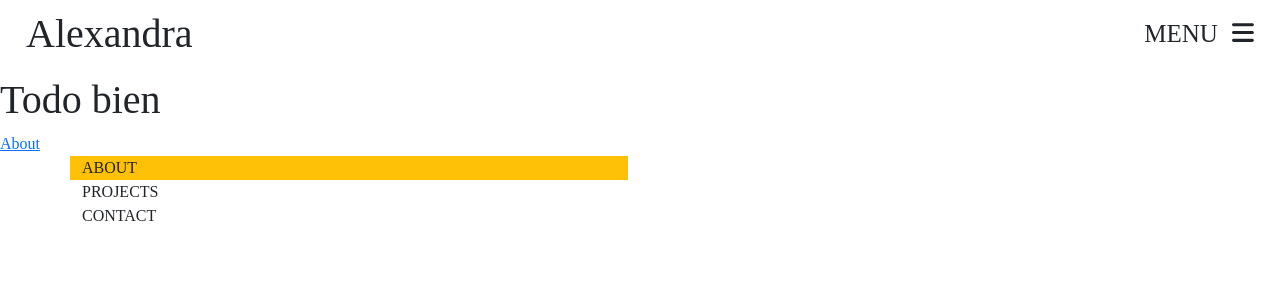
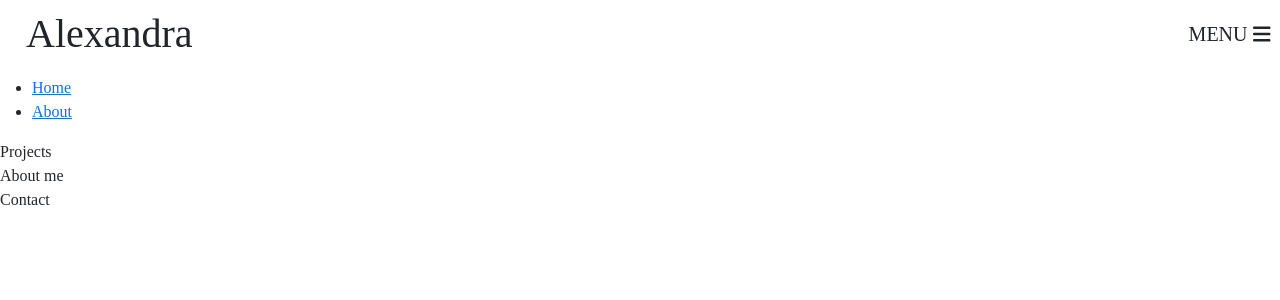
Before and after one commit to lexie70/My-Portfolio, a Next.js app: page / in a window 1280 px wide. Shown: the top 300 px of the page. Built offline with nearby package versions, Linux system fonts and the light colour scheme.

Commit message:
module.css

```diff
--- a/next.config.js
+++ b/next.config.js
@@ -1,4 +1,9 @@
 /** @type {import('next').NextConfig} */
-const nextConfig = {}
+const nextConfig = {
+    experimental:{
+        appDir:true
+    },
+    reactStrictMode:true,
+}
 
 module.exports = nextConfig
--- a/package.json
+++ b/package.json
@@ -19,5 +19,8 @@
     "next": "13.4.2",
     "react": "18.2.0",
     "react-dom": "18.2.0"
+  },
+  "devDependencies": {
+    "standard": "^17.0.0"
   }
 }
--- a/src/app/about/page.jsx
+++ b/src/app/about/page.jsx
@@ -1,9 +1,7 @@
 import Link from "next/link"
 export default function About() {
   return (<>
-
   <h1 className="">yo soy Alexandra Campos</h1>
-  <Link href="/">HOME</Link>
   </>
   )
 }
--- /dev/null
+++ b/src/app/components/Navbar.jsx
@@ -0,0 +1,38 @@
+import { FontAwesomeIcon } from '@fortawesome/react-fontawesome';
+import { faBars } from '@fortawesome/free-solid-svg-icons';
+import styles from "./Navbar.module.css"
+
+export default function Navbar({prop}) {
+    const links = [{
+        label:'Home',
+        route: '/'
+        }, {
+        label:'About',
+          route: '/about'
+        }
+      ]
+
+    return <>
+        <nav className={styles.nav} >
+            <h1 className='ms-3'>Alexandra </h1>
+            <h1 className={styles.bars} > MENU   <span className='' ><FontAwesomeIcon icon={faBars} /></span> </h1>
+        </nav>
+
+        </>
+        }
+
+// function ShowMenu({links}){
+
+//         return<>
+//         <ul>
+//           {links.map(({label,route})=>(
+//            <li key={route}>
+//             <link href={route}>{label}</link>
+//            </li>
+//           ))}
+//         </ul>
+
+//         </>
+
+
+//           }
--- /dev/null
+++ b/src/app/components/Navbar.module.css
@@ -0,0 +1,14 @@
+.nav {
+    display: flex;
+    justify-content: space-between;
+    align-items: center;
+    padding: 10px;
+    position: sticky;
+    /* background-color: red; */
+  }
+
+  .bars {
+    margin-left: auto;
+    font-size: 20px;
+    /* background-color: aqua; */
+  }
--- a/src/app/globals.css
+++ b/src/app/globals.css
@@ -9,17 +9,3 @@ body{
   font-family: 'Jost', sans-serif;
   font-family: 'Playfair Display', serif;
 }
-
-nav {
-  display: flex;
-  justify-content: space-between;
-  align-items: center;
-  padding: 10px;
-  position: sticky;
-}
-
-.bars-nav {
-  margin-left: auto;
-  font-size: 25px;
-  /* background-color: aqua; */
-}
--- a/src/app/layout.js
+++ b/src/app/layout.js
@@ -1,30 +1,42 @@
 import './globals.css'
 import { Inter } from 'next/font/google'
 import Link from 'next/link'
-import Navbar from './navbar'
-import Head from 'next/head'
+import Navbar from './components/Navbar'
 
+const links = [{
+  label:'Home',
+  route: '/'
+  }, {
+  label:'About',
+    route: '/about'
+  }
+]
 
-const inter = Inter({ subsets: ['latin'] })
-
-export const metadata = {
-  title: 'Create Next App',
-  description: 'Generated by create next app',
-}
 
 export default function RootLayout({ children }) {
   return (
-    <div className='centered'>
-      <Head>
-        <link rel="stylesheet" href="https://cdnjs.cloudflare.com/ajax/libs/font-awesome/5.15.3/css/all.min.css" integrity="sha384-eDk+5i3BwzDwxK+1oMC49wHpF+GWWtnclE03mlbEY9MGv8zi9PyYwsV+dMKk8tSS" crossorigin="anonymous" />
-      </Head>
-      <header>
-        <Navbar/>
-      </header>
-      <h1>Todo bien</h1>
-        <Link href="/about">About</Link>
-        {children}
-    </div>
+    <html>
+      <head>
+        <title>My first next 13</title>
+      </head>
+      <body>
+        <header>
+          <nav>
+            <Navbar/>
+            <ul>
+              {links.map(({label,route})=>(
+               <li key={route}>
+                <Link href={route}>{label}</Link>
+               </li>
+              ))}
+            </ul>
+          </nav>
+        </header>
+      {children}
+      </body>
+    </html>
+
+
 
   )
 }
--- a/src/app/navbar.jsx
+++ /dev/null
@@ -1,12 +0,0 @@
-import { FontAwesomeIcon } from '@fortawesome/react-fontawesome';
-import { faBars } from '@fortawesome/free-solid-svg-icons';
-
-export default function Navbar() {
-    return <>
-        <nav className="w-100" >
-            <h1 className='ms-3'>Alexandra </h1>
-            <h1 className="bars-nav" > MENU <FontAwesomeIcon icon={faBars} className='ms-2 me-3' /></h1>
-        </nav>
-
-        </>
-        }
--- a/src/app/page.jsx
+++ b/src/app/page.jsx
@@ -2,15 +2,15 @@ import RootLayout from "./layout";
 
 export default function Home() {
   return (<>
- <div className="container W-100">
-    <div className="row w-50 bg-warning">
-      <div className="col-12">ABOUT</div>
+ <div className="">
+    <div className="">
+      <div className="">Projects</div>
     </div>
-    <div className="row w-50">
-      <div className="col-12">PROJECTS</div>
+    <div className="">
+      <div className="">About me</div>
     </div>
-    <div className="row w-50">
-      <div className="col-12">CONTACT</div>
+    <div className="">
+      <div className="">Contact</div>
     </div>
  </div>
   </>
```
Also changed, not shown: .eslintrc.json, 1 other file (tests, documents, lock files or other folders).
